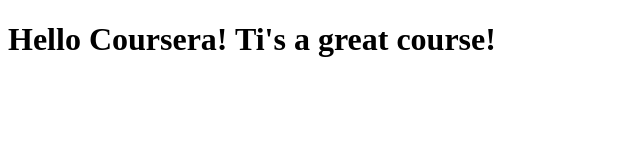
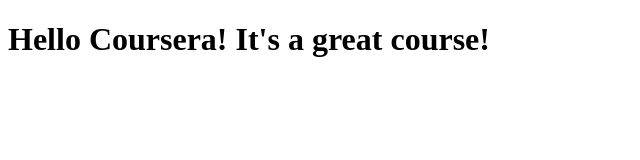
Before and after one commit to Hood1099/coursera-test, a plain HTML site: page site/index.html in a window 1280 px wide. Shown: the whole page, without its empty margins (0-640 px from the left). Drawn offline with Linux system fonts and the light colour scheme.

Commit message:
Small change to our first page.

```diff
--- a/site/index.html
+++ b/site/index.html
@@ -6,6 +6,6 @@
 	<title>Hello Coursera!</title>
 </head>
 <body>
-<h1>Hello Coursera! Ti's a great course!</h1>
+<h1>Hello Coursera! It's a great course!</h1>
 </body>
 </html>
```
